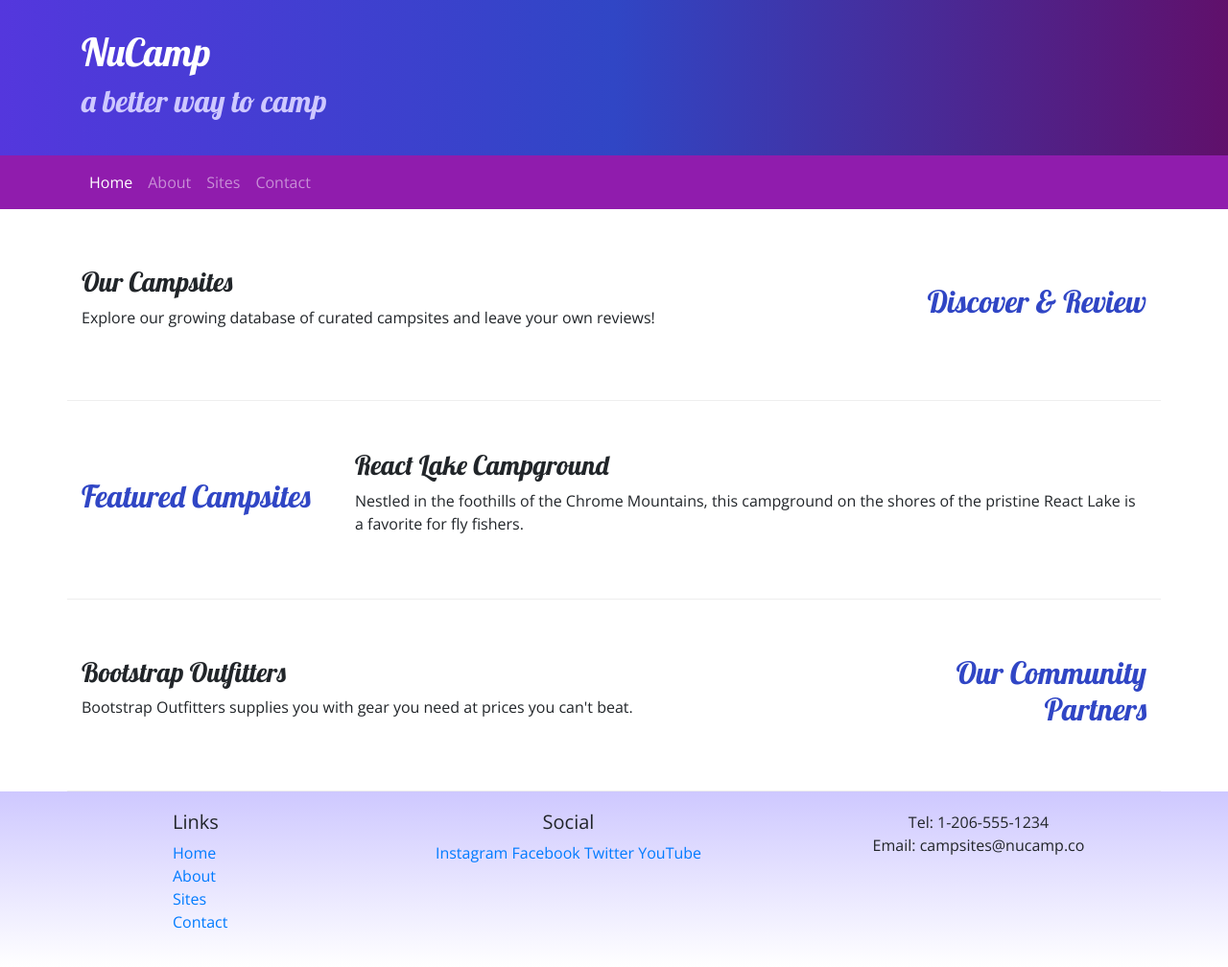
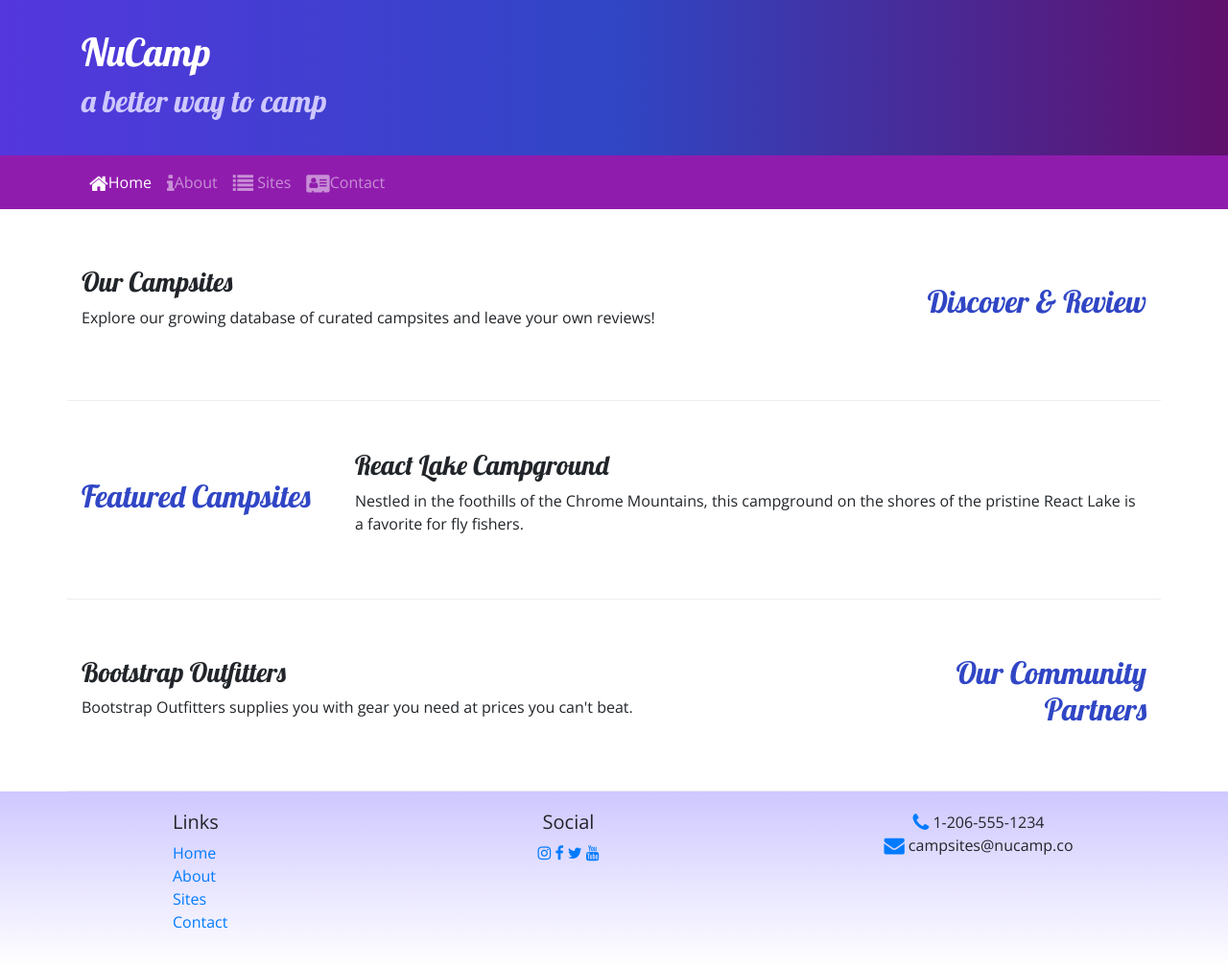
Before and after one commit to artbaker82/nucampsite, a website: page index.html in a window 1280 px wide. Shown: the whole page at 96% size. Drawn offline with nearby package versions, Linux system fonts and the light colour scheme.

Commit message:
Icon Fonts

```diff
--- a/index.html
+++ b/index.html
@@ -12,6 +12,10 @@
     />
 
     <!-- Additional CSS must be placed after Bootstrap CSS -->
+    <link
+      rel="stylesheet"
+      href="node_modules/font-awesome/css/font-awesome.min.css"
+    />
     <link
       rel="stylesheet"
       href="https://fonts.googleapis.com/css?family=Lobster|Open+Sans"
@@ -46,13 +50,25 @@
         <div class="collapse navbar-collapse" id="nucampNavbar">
           <ul class="navbar-nav">
             <li class="nav-item active">
-              <a class="nav-link" href="#">Home</a>
+              <a class="nav-link" href="#"
+                ><i class="fa fa-home fa-lg"></i>Home</a
+              >
             </li>
             <li class="nav-item">
-              <a class="nav-link" href="aboutus.html">About</a>
+              <a class="nav-link" href="aboutus.html"
+                ><i class="fa fa-info fa-lg"></i>About</a
+              >
             </li>
-            <li class="nav-item"><a class="nav-link" href="#">Sites</a></li>
-            <li class="nav-item"><a class="nav-link" href="#">Contact</a></li>
+            <li class="nav-item">
+              <a class="nav-link" href="#"
+                ><i class="fa fa-list fa-lg"></i> Sites</a
+              >
+            </li>
+            <li class="nav-item">
+              <a class="nav-link" href="#"
+                ><i class="fa fa-address-card fa-lg"></i>Contact</a
+              >
+            </li>
           </ul>
         </div>
       </div>
@@ -113,14 +129,15 @@
           </div>
           <div class="col-6 col-sm-5 text-center">
             <h5>Social</h5>
-            <a href="http://instagram.com/">Instagram</a>
-            <a href="http://facebook.com/">Facebook</a>
-            <a href="http://twitter.com/">Twitter</a>
-            <a href="http://youtube.com/">YouTube</a>
+            <a href="http://instagram.com/"><i class="fa fa-instagram"></i></a>
+            <a href="http://facebook.com/"><i class="fa fa-facebook"></i></a>
+            <a href="http://twitter.com/"><i class="fa fa-twitter"></i></a>
+            <a href="http://youtube.com/"><i class="fa fa-youtube"></i></a>
           </div>
           <div class="col-sm-4 text-center">
-            Tel: 1-206-555-1234<br />
-            Email: campsites@nucamp.co
+            <i class="fa fa-phone fa-lg text-primary"></i> 1-206-555-1234<br />
+            <i class="fa fa-envelope fa-lg text-primary"></i>
+            campsites@nucamp.co
           </div>
         </div>
       </div>
--- a/package.json
+++ b/package.json
@@ -15,6 +15,7 @@
   },
   "dependencies": {
     "bootstrap": "^4.5.2",
+    "font-awesome": "^4.7.0",
     "jquery": "^3.5.1",
     "popper.js": "^1.16.1",
     "save-dev": "*"
```
Also changed, not shown: aboutus.html (+27 -10 lines), 1 other file.
